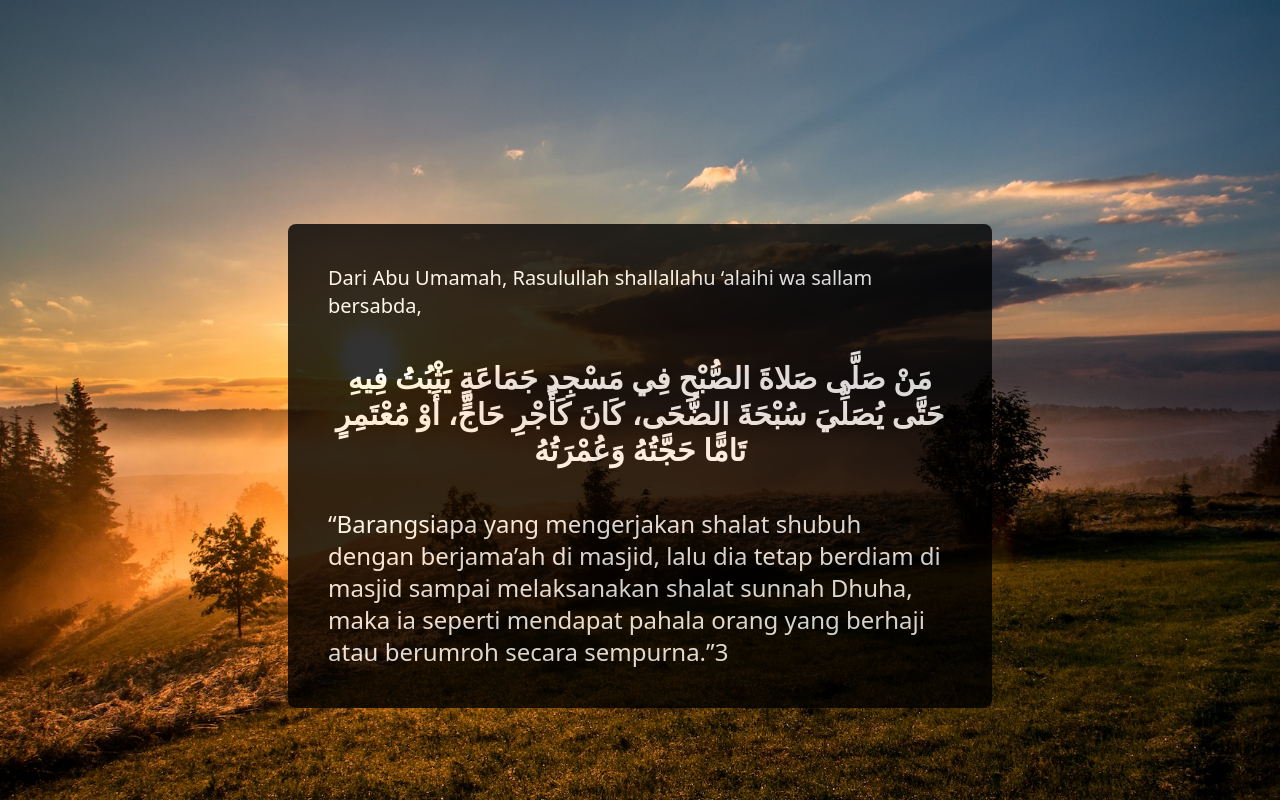
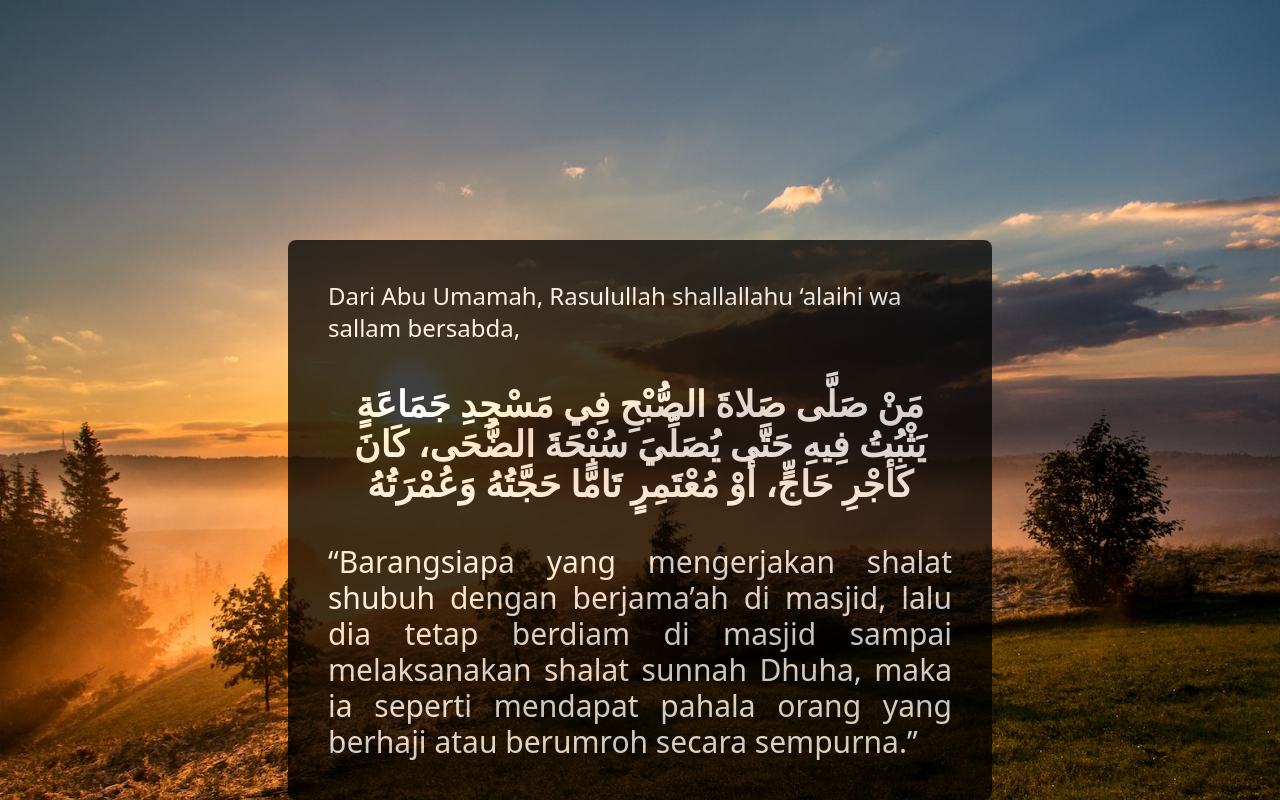
Before and after one commit to chezapangestu/al-barokah-PBCVR, a Next.js app: page /waktuSyuruq in a window 1280 px wide. Shown: the top 800 px of the page. Built offline with nearby package versions, Linux system fonts and the light colour scheme.

Commit message:
update image syuruq

```diff
--- a/pages/waktuSyuruq/index.jsx
+++ b/pages/waktuSyuruq/index.jsx
@@ -21,22 +21,22 @@ export default function WaktuSyuruq() {
   //   }, [])
 
   return (
-    <div className="syuruq-main px-72 py-56">
+    <div className="syuruq-main px-72 py-60">
       <Alarm ref={alarmRef} />
-      <div className="flex flex-col space-y-10 bg-black opacity-80 text-white rounded-lg p-10">
-        <p className="font-medium text-xl">
+      <div className="flex flex-col space-y-10 bg-black opacity-75 text-white rounded-lg p-10">
+        <p className="font-medium text-2xl">
           Dari Abu Umamah, Rasulullah shallallahu ‘alaihi wa sallam bersabda,
         </p>
-        <h1 className="text-3xl font-bold select-none text-center">
+        <h1 className="text-4xl font-bold select-none text-center">
           مَنْ صَلَّى صَلاةَ الصُّبْحِ فِي مَسْجِدِ جَمَاعَةٍ يَثْبُتُ فِيهِ
           حَتَّى يُصَلِّيَ سُبْحَةَ الضُّحَى، كَانَ كَأَجْرِ حَاجٍّ، أَوْ
           مُعْتَمِرٍ تَامًّا حَجَّتُهُ وَعُمْرَتُهُ
         </h1>
-        <p className="font-medium text-2xl">
+        <p className="font-medium text-3xl text-justify">
           “Barangsiapa yang mengerjakan shalat shubuh dengan berjama’ah di
           masjid, lalu dia tetap berdiam di masjid sampai melaksanakan shalat
           sunnah Dhuha, maka ia seperti mendapat pahala orang yang berhaji atau
-          berumroh secara sempurna.”3
+          berumroh secara sempurna.”
         </p>
       </div>
     </div>
```
